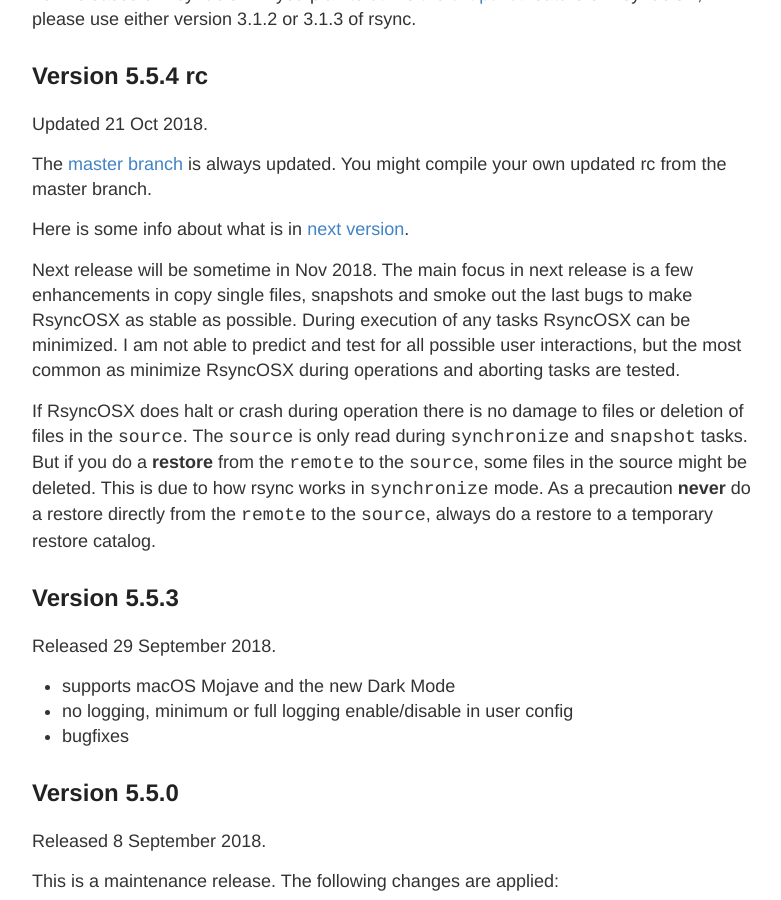
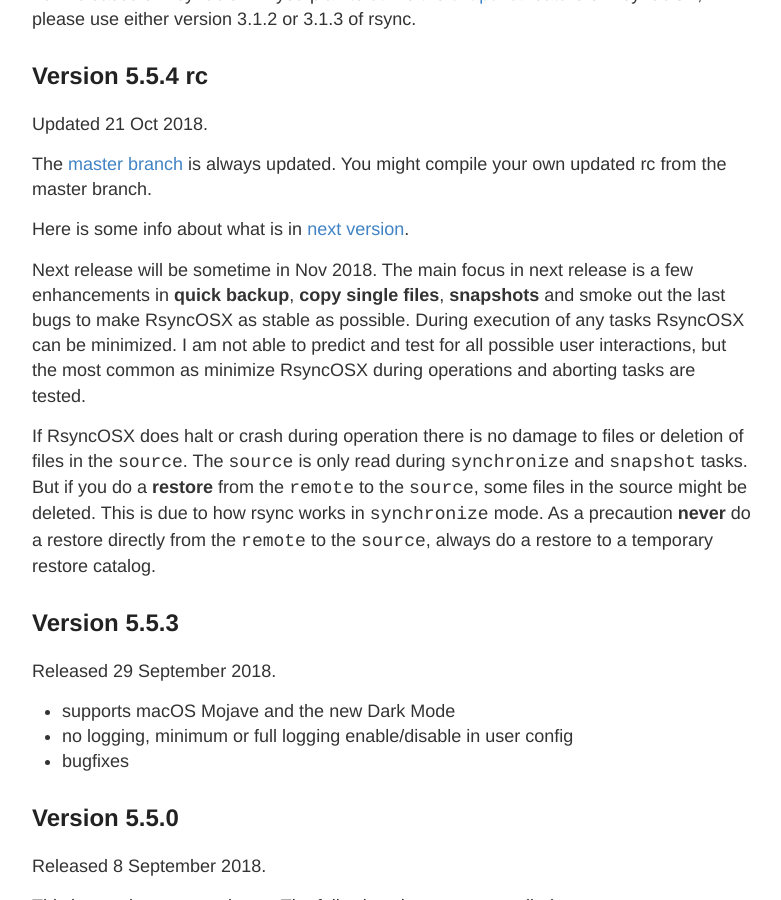
Before and after one commit to d2s/Documentation, a Jekyll site: the page built from _posts/2018-04-10-Changelog.md, in a window 1280 px wide and 900 px high, scrolled down 346 px. Shown: the whole window, without its empty margins (248-1029 px from the left). Built offline with Jekyll 4.4.1, drawn with Linux system fonts in a browser that asks for light colours.

Commit message:
updataes

```diff
--- a/_posts/2018-04-10-Changelog.md
+++ b/_posts/2018-04-10-Changelog.md
@@ -13,7 +13,7 @@ The [master branch](https://github.com/rsyncOSX/RsyncOSX/tree/master) is always
 
 Here is some info about what is in [next version](/nextversion).
 
-Next release will be sometime in Nov 2018. The main focus in next release is a few enhancements in copy single files, snapshots and smoke out the last bugs to make RsyncOSX as stable as possible. During execution of any tasks RsyncOSX can be minimized. I am not able to predict and test for all possible user interactions, but the most common as minimize RsyncOSX during operations and aborting tasks are tested.
+Next release will be sometime in Nov 2018. The main focus in next release is a few enhancements in **quick backup**, **copy single files**, **snapshots** and smoke out the last bugs to make RsyncOSX as stable as possible. During execution of any tasks RsyncOSX can be minimized. I am not able to predict and test for all possible user interactions, but the most common as minimize RsyncOSX during operations and aborting tasks are tested.
 
 If RsyncOSX does halt or crash during operation there is no damage to files or deletion of files in the `source`. The `source` is only read during `synchronize` and `snapshot` tasks. But if you do a **restore** from the `remote` to the `source`, some files in the source might be deleted. This is due to how rsync works in `synchronize` mode. As a precaution **never** do a restore directly from the `remote` to the `source`, always do a restore to a temporary restore catalog.
 
```
Also changed, not shown: _posts/2018-04-10-nextversion.md (+6 -4 lines), _posts/2018-04-15-README.md (+1 -0 lines).
